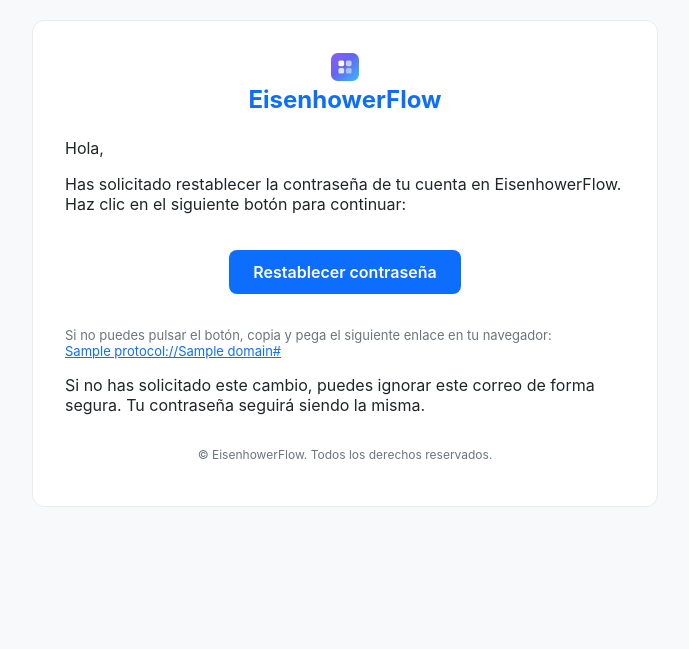
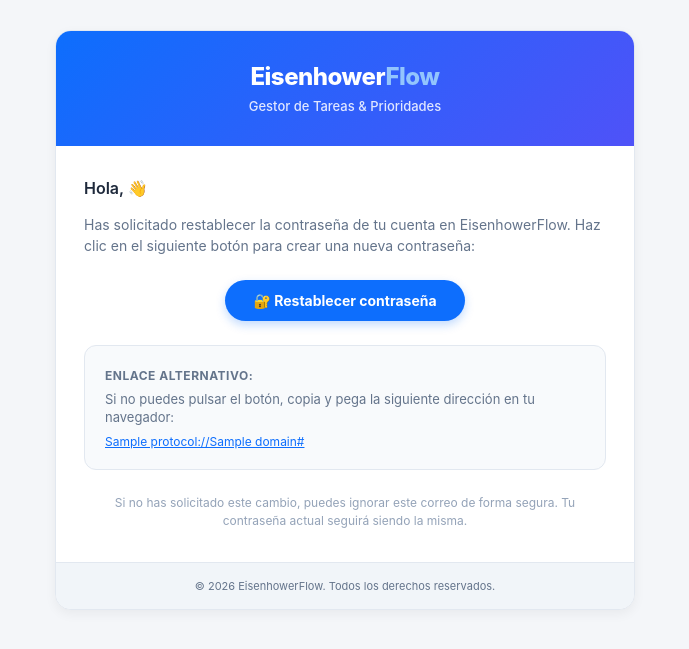
Before and after one commit to dimeruben444/task_manager, a Django app: template core/templates/registration/password_reset_email.html in a window 1280 px wide. Shown: the top 649 px of the page, without its empty margins (295-984 px from the left). Run offline with Django 4.2, Linux system fonts and the light colour scheme; the template is opened without the code that fills it: most values are stand-ins (such as "Sample title", 1, 10 or a date in 2020).

Commit message:
chore(release): v1.0.0 - Initial release of EisenhowerFlow

```diff
--- a/core/templates/registration/login.html
+++ b/core/templates/registration/login.html
@@ -44,7 +44,7 @@
                     <label for="id_password" class="form-label fw-semibold text-dark small">{% translate "Contraseña" %}</label>
                     <div class="input-group">
                         <span class="input-group-text bg-light border-end-0 text-muted"><i class="bi bi-lock"></i></span>
-                        <input type="password" name="password" id="id_password" class="form-control bg-light border-start-0 ps-0" placeholder="••••••••" required>
+                        <input type="password" name="password" id="id_password" class="form-control bg-light border-start-0 ps-0" placeholder="Ej:k9#mP2$vL8@xQ4" required>
                     </div>
                     <!-- ENLACE DE RECUPERACIÓN DE CONTRASEÑA -->
                 </div>
--- a/core/templates/registration/password_reset_email.html
+++ b/core/templates/registration/password_reset_email.html
@@ -1,46 +1,89 @@
 {% load i18n %}
-{% load static %}
 <!DOCTYPE html>
-<html>
+<html lang="{{ LANGUAGE_CODE|default:'es' }}">
 <head>
-    <meta charset="utf-8">
-    <style>
-    body { font-family: -apple-system, BlinkMacSystemFont, 'Segoe UI', Roboto, Helvetica, Arial, sans-serif; background-color: #f8f9fa; color: #212529; margin: 0; padding: 20px; }
-    .container { max-width: 560px; margin: 0 auto; background: #ffffff; padding: 32px; border-radius: 12px; border: 1px solid #e9ecef; }
-    .header { text-align: center; margin-bottom: 24px; }
-    .header h2 { color: #0d6efd; margin: 0; }
-    .btn { display: inline-block; padding: 12px 24px; background-color: #0d6efd; color: #ffffff !important; text-decoration: none; border-radius: 8px; font-weight: 600; margin: 20px 0; text-align: center; }
-    .footer { font-size: 12px; color: #6c757d; margin-top: 32px; text-align: center; }
-  </style>
+    <meta charset="UTF-8">
+    <meta name="viewport" content="width=device-width, initial-scale=1.0">
+    <title>{% translate "Restablecer contraseña" %} - EisenhowerFlow</title>
+</head>
+<body style="margin: 0; padding: 0; background-color: #f4f6f9; font-family: -apple-system, BlinkMacSystemFont, 'Segoe UI', Roboto, Helvetica, Arial, sans-serif; -webkit-font-smoothing: antialiased; color: #334155;">
 
-</head>
-<body class="email-template">
-    <div class="container">
-        <div class="header">
-            <img src="{% static 'img/eisenhowerFlow.svg' %}" alt="Logo" style="height: 28px; width: auto;">
-            <h2 style="color: #0d6efd; margin: 0;">EisenhowerFlow</h2>
-        </div>
-        <p>{% blocktranslate %}Hola,{% endblocktranslate %}</p>
-        <p>{% blocktranslate %}Has solicitado restablecer la contraseña de tu cuenta en EisenhowerFlow. Haz clic en el siguiente botón para continuar:{% endblocktranslate %}</p>
+    <table role="presentation" width="100%" cellspacing="0" cellpadding="0" border="0" style="background-color: #f4f6f9; padding: 30px 15px;">
+        <tr>
+            <td align="center">
+                <table role="presentation" width="100%" cellspacing="0" cellpadding="0" border="0" style="max-width: 580px; background-color: #ffffff; border-radius: 16px; overflow: hidden; box-shadow: 0 4px 12px rgba(0, 0, 0, 0.05); border: 1px solid #e2e8f0;">
 
-        <div style="text-align: center;">
-            <a href="{{ protocol }}://{{ domain }}{% url 'users:password_reset_confirm' uidb64=uid token=token %}" class="btn">
-                {% translate "Restablecer contraseña" %}
-            </a>
-        </div>
+                    <!-- HEADER CON TÍTULO -->
+                    <tr>
+                        <td align="center" style="background: linear-gradient(135deg, #0d6efd 0%, #4f52f8 100%); padding: 32px 20px; text-align: center;">
+                            <h1 style="color: #ffffff; font-size: 24px; font-weight: 800; margin: 0; letter-spacing: -0.5px; line-height: 1.2;">
+                                Eisenhower<span style="color: #93c5fd;">Flow</span>
+                            </h1>
+                            <p style="color: #e0e7ff; font-size: 13px; margin: 6px 0 0 0; font-weight: 500;">
+                                {% translate "Gestor de Tareas & Prioridades" %}
+                            </p>
+                        </td>
+                    </tr>
 
-        <p style="font-size: 13px; color: #6c757d;">
-            {% blocktranslate %}Si no puedes pulsar el botón, copia y pega el siguiente enlace en tu navegador:{% endblocktranslate %}<br>
-            <a href="{{ protocol }}://{{ domain }}{% url 'users:password_reset_confirm' uidb64=uid token=token %}" style="color: #0d6efd;">
-                {{ protocol }}://{{ domain }}{% url 'users:password_reset_confirm' uidb64=uid token=token %}
-            </a>
-        </p>
+                    <!-- CUERPO PRINCIPAL DEL CORREO -->
+                    <tr>
+                        <td style="padding: 32px 28px;">
+                            <p style="font-size: 16px; color: #1e293b; margin: 0 0 16px 0; font-weight: 600;">
+                                {% blocktranslate %}Hola,{% endblocktranslate %} 👋
+                            </p>
+                            <p style="font-size: 14px; color: #64748b; margin: 0 0 24px 0; line-height: 1.5;">
+                                {% blocktranslate %}Has solicitado restablecer la contraseña de tu cuenta en EisenhowerFlow. Haz clic en el siguiente botón para crear una nueva contraseña:{% endblocktranslate %}
+                            </p>
 
-        <p>{% blocktranslate %}Si no has solicitado este cambio, puedes ignorar este correo de forma segura. Tu contraseña seguirá siendo la misma.{% endblocktranslate %}</p>
+                            <!-- BOTÓN DE ACCIÓN (CTA) -->
+                            <table role="presentation" width="100%" cellspacing="0" cellpadding="0" border="0" style="margin-bottom: 24px;">
+                                <tr>
+                                    <td align="center">
+                                        <a href="{{ protocol }}://{{ domain }}{% url 'users:password_reset_confirm' uidb64=uid token=token %}" target="_blank" style="display: inline-block; background-color: #0d6efd; color: #ffffff; text-decoration: none; font-size: 14px; font-weight: 700; padding: 12px 28px; border-radius: 50px; box-shadow: 0 4px 10px rgba(13, 110, 253, 0.25);">
+                                            🔐 {% translate "Restablecer contraseña" %}
+                                        </a>
+                                    </td>
+                                </tr>
+                            </table>
 
-        <div class="footer">
-            <p>&copy; EisenhowerFlow. {% translate "Todos los derechos reservados." %}</p>
-        </div>
-    </div>
+                            <!-- TARJETA CON ENLACE ALTERNATIVO -->
+                            <table role="presentation" width="100%" cellspacing="0" cellpadding="0" border="0" style="background-color: #f8fafc; border-radius: 12px; border: 1px solid #e2e8f0; margin-bottom: 24px;">
+                                <tr>
+                                    <td style="padding: 18px 20px;">
+                                        <span style="font-size: 12px; font-weight: 700; color: #64748b; text-transform: uppercase; letter-spacing: 0.5px;">
+                                            {% blocktranslate %}Enlace alternativo:{% endblocktranslate %}
+                                        </span>
+                                        <p style="font-size: 13px; color: #64748b; margin: 6px 0 8px 0; line-height: 1.4;">
+                                            {% blocktranslate %}Si no puedes pulsar el botón, copia y pega la siguiente dirección en tu navegador:{% endblocktranslate %}
+                                        </p>
+                                        <p style="font-size: 12px; margin: 0; word-break: break-all; line-height: 1.4;">
+                                            <a href="{{ protocol }}://{{ domain }}{% url 'users:password_reset_confirm' uidb64=uid token=token %}" style="color: #0d6efd; text-decoration: underline;">
+                                                {{ protocol }}://{{ domain }}{% url 'users:password_reset_confirm' uidb64=uid token=token %}
+                                            </a>
+                                        </p>
+                                    </td>
+                                </tr>
+                            </table>
+
+                            <p style="font-size: 12px; color: #94a3b8; margin: 0; text-align: center; line-height: 1.5;">
+                                {% blocktranslate %}Si no has solicitado este cambio, puedes ignorar este correo de forma segura. Tu contraseña actual seguirá siendo la misma.{% endblocktranslate %}
+                            </p>
+                        </td>
+                    </tr>
+
+                    <!-- FOOTER -->
+                    <tr>
+                        <td style="background-color: #f1f5f9; padding: 16px 20px; text-align: center; border-top: 1px solid #e2e8f0;">
+                            <p style="font-size: 11px; color: #64748b; margin: 0;">
+                                © {% now "Y" %} EisenhowerFlow. {% translate "Todos los derechos reservados." %}
+                            </p>
+                        </td>
+                    </tr>
+
+                </table>
+            </td>
+        </tr>
+    </table>
+
 </body>
 </html>
```
